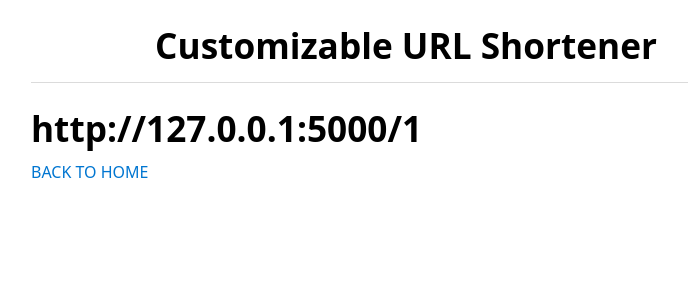
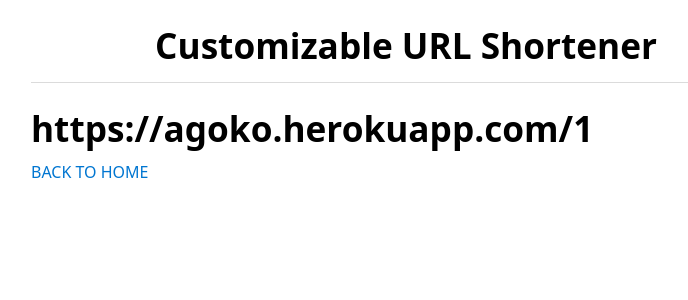
Before and after one commit to anigokul432/Website-URL-Shortener, a Flask app: page /display/1 in a window 1280 px wide. Shown: the top 300 px of the page, without its empty margins (234-922 px from the left). Run offline with Flask 2, Linux system fonts and the light colour scheme.

Commit message:
Add files via upload

```diff
--- a/app.py
+++ b/app.py
@@ -72,7 +72,7 @@
     if long_url:
         return redirect(long_url.long)
     else:
-        return f'<h1>URL does not exist</h1>'
+        return redirect("https://www.youtube.com/watch?v=dQw4w9WgXcQ")
 
 if __name__ == '__main__':
     app.run(port=5000, debug=True)
--- a/templates/shorturl.html
+++ b/templates/shorturl.html
@@ -3,6 +3,6 @@
 
 {% block content %}
     <h4>{{already_exists|safe}}</h4>
-    <h1>http://127.0.0.1:5000/{{short_url_display}}</h1>
+    <h1>https://agoko.herokuapp.com/{{short_url_display}}</h1>
     <a href="https://agoko.herokuapp.com/">BACK TO HOME</a>
 {% endblock %}
```
